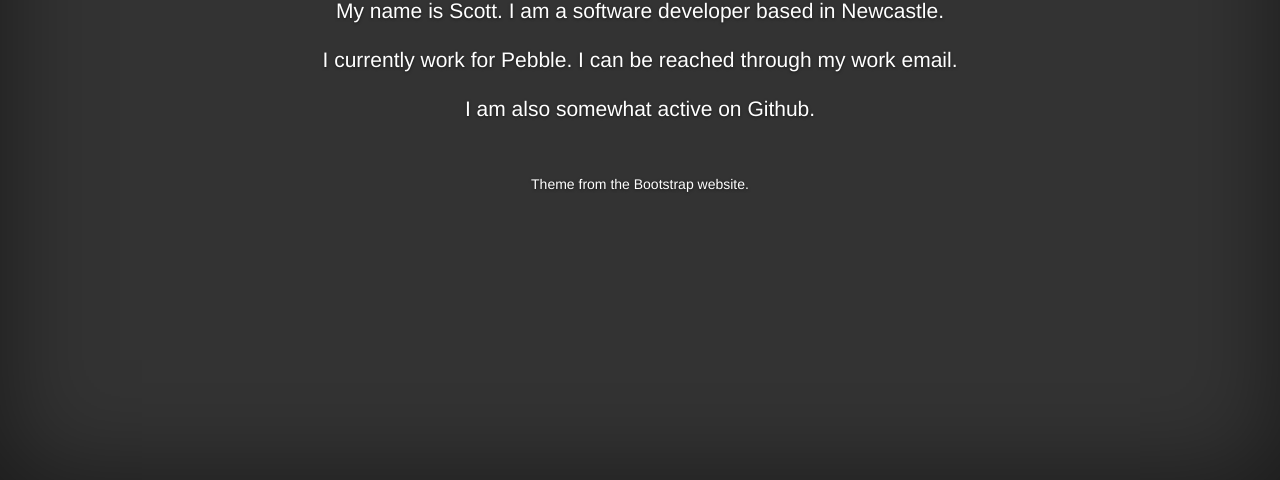
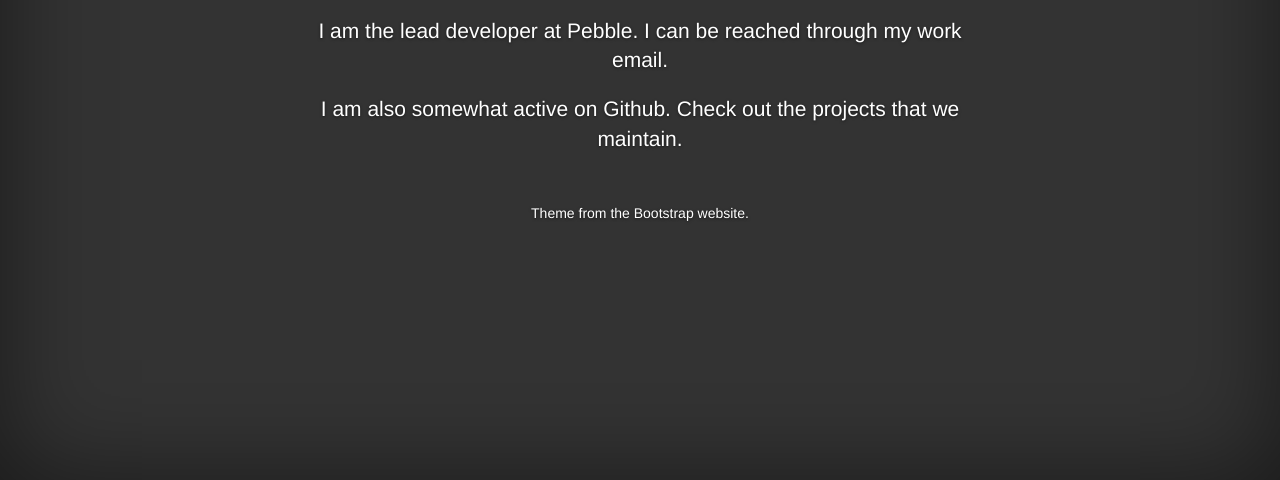
Before and after one commit to scott-w/scott-w.github.io, a plain HTML site: page index.html in a window 1280 px wide. Shown: the part 320-800 px from the top of the page. Drawn offline with Linux system fonts and the light colour scheme.

Commit message:
Added a little more detail.

```diff
--- a/index.html
+++ b/index.html
@@ -32,10 +32,11 @@
           <div class="inner-cover">
             <h1 class="cover-heading">My Homepage</h1>
             <p class="lead">
-              My name is Scott. I am a software developer based in Newcastle.
+              My name is Scott. I am a software developer based in Newcastle,
+              UK.
             </p>
             <p class="lead">
-              I currently work for
+              I am the lead developer at
               <a href="https://www.mypebble.co.uk">Pebble</a>.
               I can be reached through my
               <a href="mailto:scott.walton@mypebble.co.uk">work email</a>.
@@ -43,6 +44,8 @@
             <p class="lead">
               I am also somewhat active on
               <a href="https://github.com/scott-w">Github</a>.
+              <a href="https://github.com/mypebble">Check out the projects
+                that we maintain</a>.
           </div>
 
           <div class="mastfood">
```
